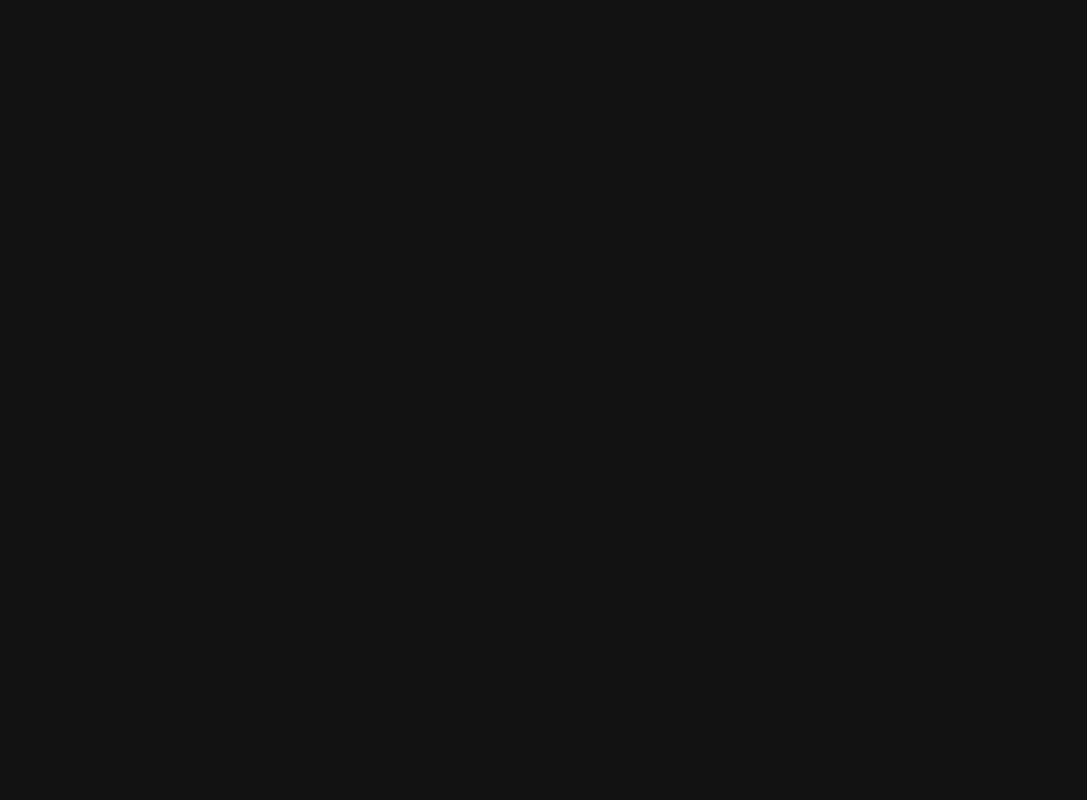
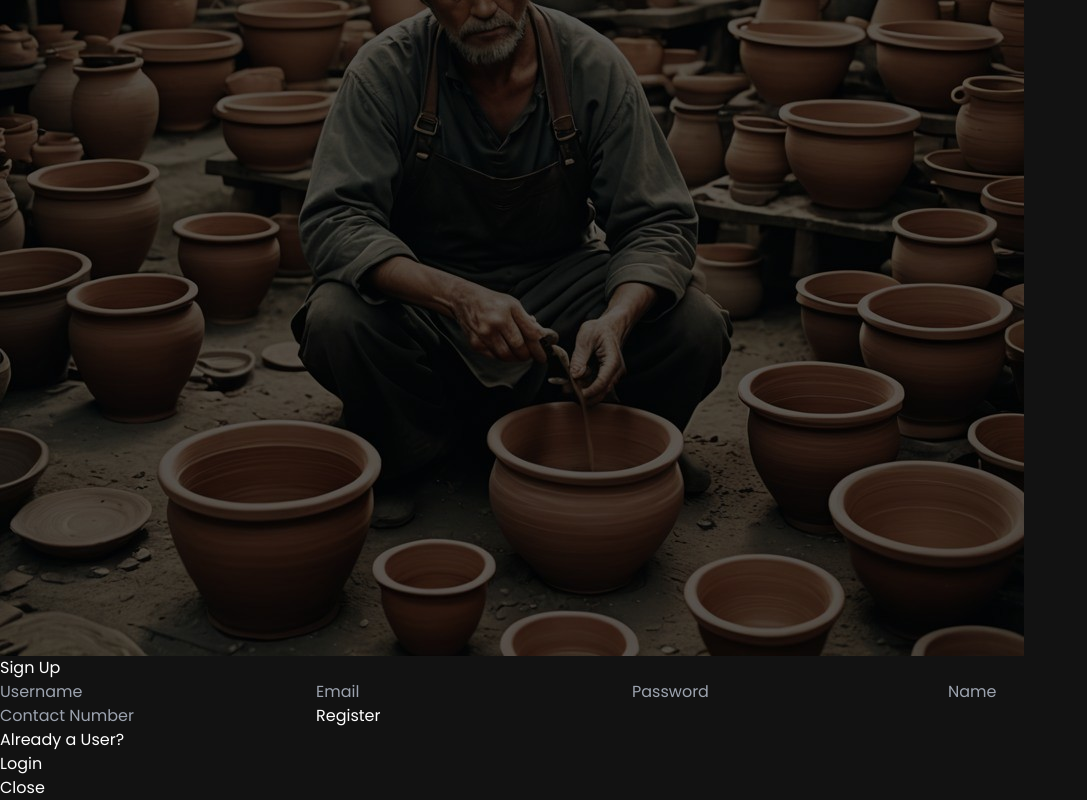
Before and after one commit to userabhishek19/Kalakriti, a React (Vite) app: page /register in a window 1280 px wide. Shown: the part 368-1168 px from the top of the page, without its empty margins (0-1087 px from the left). Before the commit the page ends 800 px from the top, so only its background shows below. Built offline with nearby package versions, Linux system fonts and the light colour scheme.

Commit message:
login/register etc

```diff
--- a/src/pages/Login.jsx
+++ b/src/pages/Login.jsx
@@ -1,7 +1,86 @@
-import react from "react"
-const Login=()=>{
-    return(<div>
+// Login.js
 
-    </div>)
+import React, { useState } from 'react';
+
+function Login() {
+  const [username, setUsername] = useState('');
+  const [email, setEmail] = useState('');
+  const [password, setPassword] = useState('');
+
+  const handleLogin = (e) => {
+    e.preventDefault();
+    // Handle login logic here
+    console.log("Username:", username);
+    console.log("Email:", email);
+    console.log("Password:", password);
+  };
+
+  return (
+    <div className="min-h-screen flex items-center justify-center" style={{backgroundImage: "url('/assets/3.jpg')", backgroundSize: 'cover', backgroundPosition: 'center' , backgroundOpacity: '0.5'}}>
+      <div className="max-w-md w-full space-y-8 bg-black bg-opacity-80 rounded-lg p-6">
+        <div>
+          <h2 className="mt-6 text-center text-3xl font-mono ">Login</h2>
+        </div>
+        <form className="mt-8 space-y-6" onSubmit={handleLogin}>
+          <input type="hidden" name="remember" value="true" />
+          <div className="rounded-md shadow-sm -space-y-px">
+            <div>
+              <label htmlFor="username" className="sr-only">Username</label>
+              <input
+                id="username"
+                name="username"
+                type="text"
+                autoComplete="username"
+                required
+                className="appearance-none rounded-none relative block w-full px-3 py-2 border border-gray-300 placeholder-gray-500 text-gray-900 rounded-t-md focus:outline-none focus:ring-indigo-500 focus:border-indigo-500 focus:z-10 sm:text-sm"
+                placeholder="Username"
+                value={username}
+                onChange={(e) => setUsername(e.target.value)}
+              />
+            </div>
+            <div>
+              <label htmlFor="email" className="sr-only">Email address</label>
+              <input
+                id="email"
+                name="email"
+                type="email"
+                autoComplete="email"
+                required
+                className="appearance-none rounded-none relative block w-full px-3 py-2 border border-gray-300 placeholder-gray-500 text-gray-900 focus:outline-none focus:ring-indigo-500 focus:border-indigo-500 focus:z-10 sm:text-sm"
+                placeholder="Email address"
+                value={email}
+                onChange={(e) => setEmail(e.target.value)}
+              />
+            </div>
+            <div>
+              <label htmlFor="password" className="sr-only">Password</label>
+              <input
+                id="password"
+                name="password"
+                type="password"
+                autoComplete="current-password"
+                required
+                className="appearance-none rounded-none relative block w-full px-3 py-2 border border-gray-300 placeholder-gray-500 text-gray-900 rounded-b-md focus:outline-none focus:ring-indigo-500 focus:border-indigo-500 focus:z-10 sm:text-sm"
+                placeholder="Password"
+                value={password}
+                onChange={(e) => setPassword(e.target.value)}
+              />
+            </div>
+
+          </div>
+
+          <div>
+            <button
+              type="submit"
+              className="group relative w-full flex justify-center py-2 px-4 border border-transparent text-sm font-medium rounded-md text-white bg-gradient-to-r from-red-500 to-red-900 hover:bg-indigo-700 focus:outline-none focus:ring-2 focus:ring-offset-2 focus:ring-indigo-500"
+            >
+              Log in
+            </button>
+          </div>
+        </form>
+      </div>
+    </div>
+  );
 }
-export default Login
+
+export default Login;
--- a/src/pages/Register.jsx
+++ b/src/pages/Register.jsx
@@ -1,7 +1,106 @@
-import react from "react"
-const Register=()=>{
-    return(<div>
+import React, { useState } from 'react';
+import { Link, useNavigate } from 'react-router-dom';
 
-    </div>)
-}
-export default Register
+const Register = () => {
+  const [inputs, setInputs] = useState({
+    username: '',
+    email: '',
+    password: '',
+    name: '',
+    contactno: '',
+  });
+  const [err, setErr] = useState(null);
+  const navigate = useNavigate();
+
+  const handleChange = (e) => {
+    const { name, value } = e.target;
+    setInputs((prev) => ({
+      ...prev,
+      [name]: value,
+    }));
+  };
+
+  const handleClick = async (e) => {
+    e.preventDefault();
+  };
+
+  return (
+    <div>
+      <div className="fixed inset-0 flex items-center justify-center">
+        <img
+          src="assets/3.jpg"
+          alt="Quiz"
+          className="fixed inset-0 object-cover w-full h-full"
+        />
+        <div className="fixed inset-0 bg-gray-800 bg-opacity-30 backdrop-filter backdrop-blur-sm"></div>
+        <div className="fixed inset-0 flex items-center justify-center">
+          <div className="bg-gray-200 bg-opacity-60 p-8 rounded shadow-md w-96">
+            <h1 className="text-2xl font-semibold  mb-4">Sign Up</h1>
+            <div className="flex items-center justify-center">
+              <div className="z-10 relative w-full h-full bg-black flex items-center justify-center rounded-md pt-4 pd-4">
+                <div className="flex flex-col gap-4">
+                  <form className="flex flex-col gap-4 m-3">
+                    <input
+                      type="text"
+                      placeholder="Username"
+                      name="username"
+                      onChange={handleChange}
+                      className="border-none border-b-2 border-blue-100 p-2 rounded-md text-white::placeholder" // Adjusted placeholder color here
+                    />
+                    <input
+                      type="email"
+                      placeholder="Email"
+                      name="email"
+                      onChange={handleChange}
+                      className="border-none border-b-2 border-blue-100 p-2 rounded-md text-white::placeholder" // Adjusted placeholder color here
+                    />
+                    <input
+                      type="password"
+                      placeholder="Password"
+                      name="password"
+                      onChange={handleChange}
+                      className="border-none border-b-2 border-blue-100 p-2 rounded-md text-white::placeholder" // Adjusted placeholder color here
+                    />
+                    <input
+                      type="text"
+                      placeholder="Name"
+                      name="name"
+                      onChange={handleChange}
+                      className="border-none border-b-2 border-blue-100 p-2 rounded-md text-white::placeholder" // Adjusted placeholder color here
+                    />
+                    <input
+                      type="text"
+                      placeholder="Contact Number"
+                      name="contactno"
+                      onChange={handleChange}
+                      className="border-none border-b-2 border-blue-100 p-2 rounded-md text-white::placeholder" // Adjusted placeholder color here
+                    />
+                    <button
+                      onClick={handleClick}
+                      className="w-1/2 p-2 border-none bg-gradient-to-r from-red-500 to-red-900 text-white font-bold cursor-pointer rounded-md"
+                    >
+                      Register
+                    </button>
+                  </form>
+                </div>
+              </div>
+            </div>
+            <div>
+              <p>Already a User?</p>
+              <Link to="/login" className="text-red-600">
+                Login
+              </Link>
+            </div>
+            <Link to="/">
+              <button className="mt-4 bg-gradient-to-r from-red-500 to-red-900 hover:bg-gray-400  font-bold py-2 px-4 rounded">
+                Close
+              </button>
+            </Link>
+          </div>
+        </div>
+      </div>
+    </div>
+  );
+};
+
+export default Register;
```
Also changed, not shown: src/pages/Hero.jsx (+0 -18 lines), public/assets/3.jpg (added).
